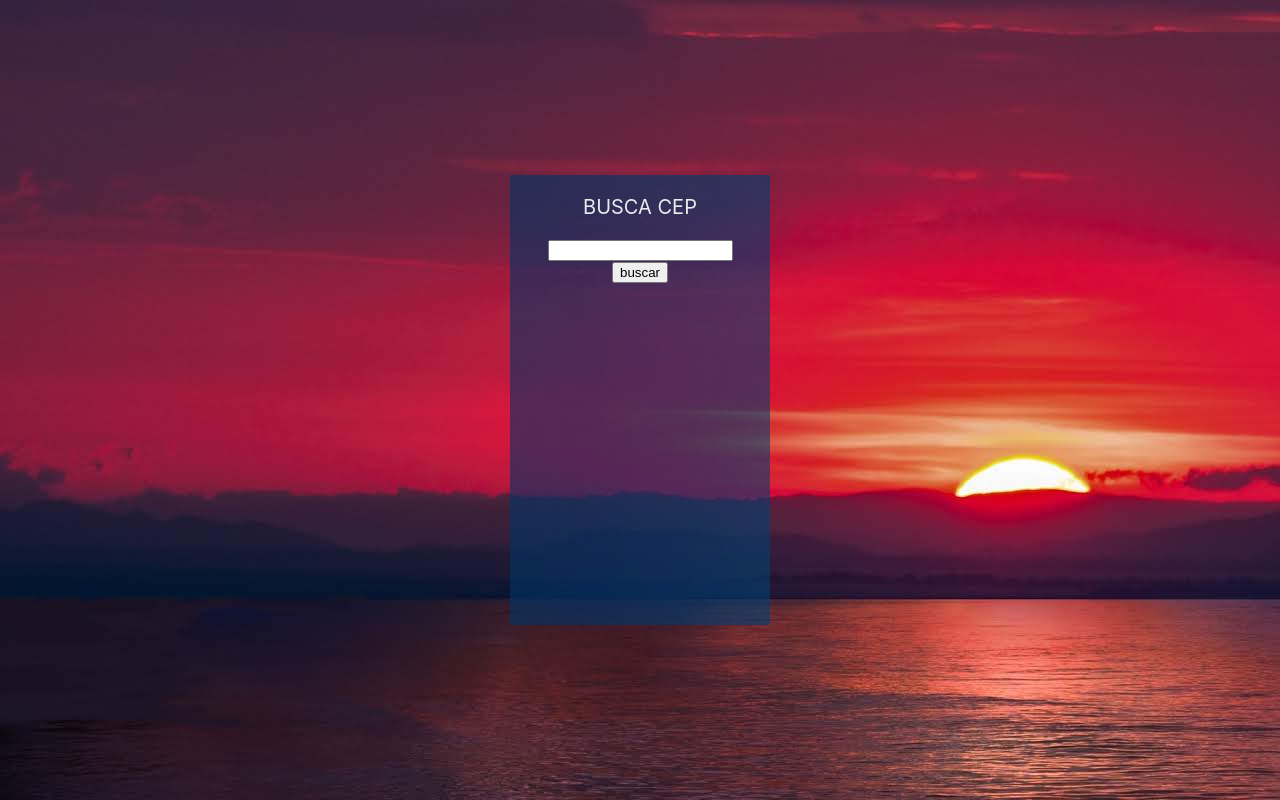
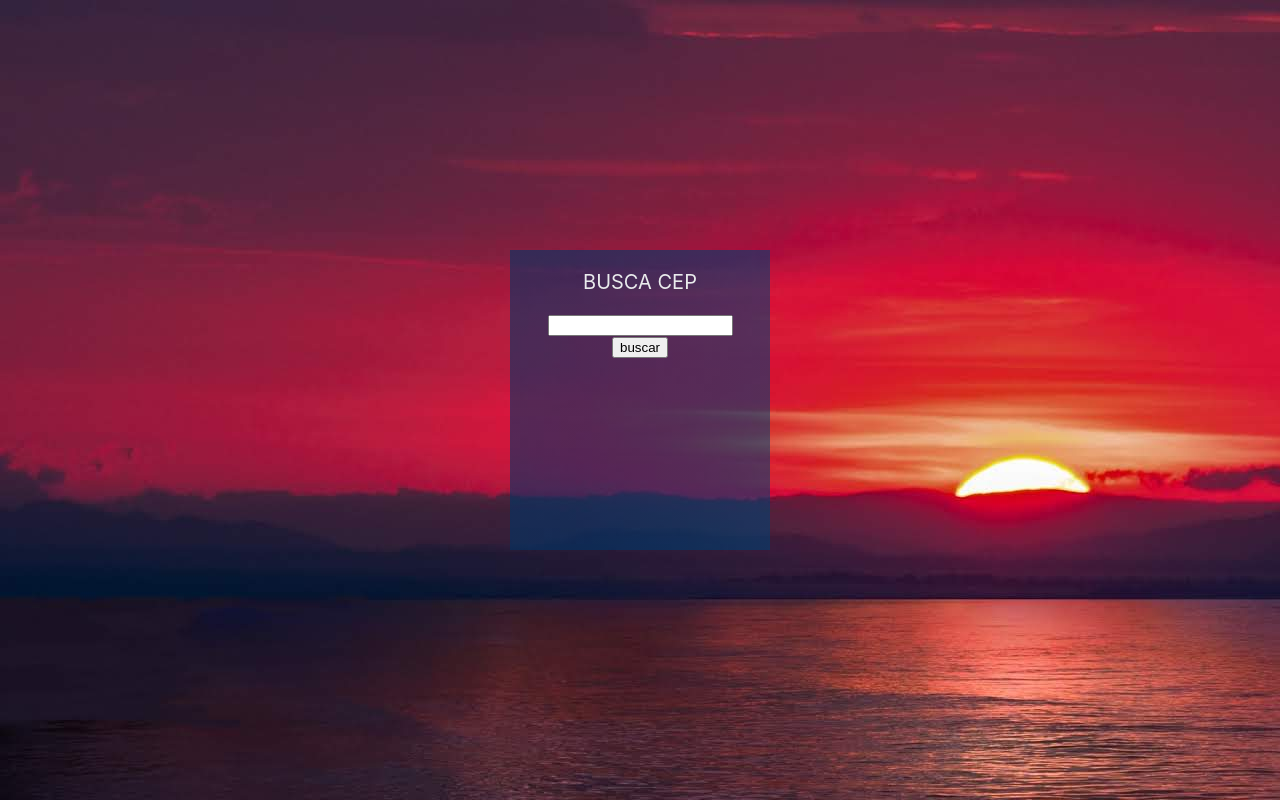
Before and after one commit to vitor945108/buscarcep, a React (Create React App) app: page / in a window 1280 px wide. Built offline with nearby package versions, Linux system fonts and the light colour scheme.

Commit message:
buscarcep5

```diff
--- a/src/components/comsumidoapi/comsumidoapi.css
+++ b/src/components/comsumidoapi/comsumidoapi.css
@@ -10,7 +10,7 @@ body{
 
           color: #e9ebec;
            width: 260px;
-           height: 450px;
+           height: 300px;
          background-image: linear-gradient(to left, rgba(0,67,116,0.6) -26.48%, rgba(0,51,102,0.6) 73.52%);
 
 
```
